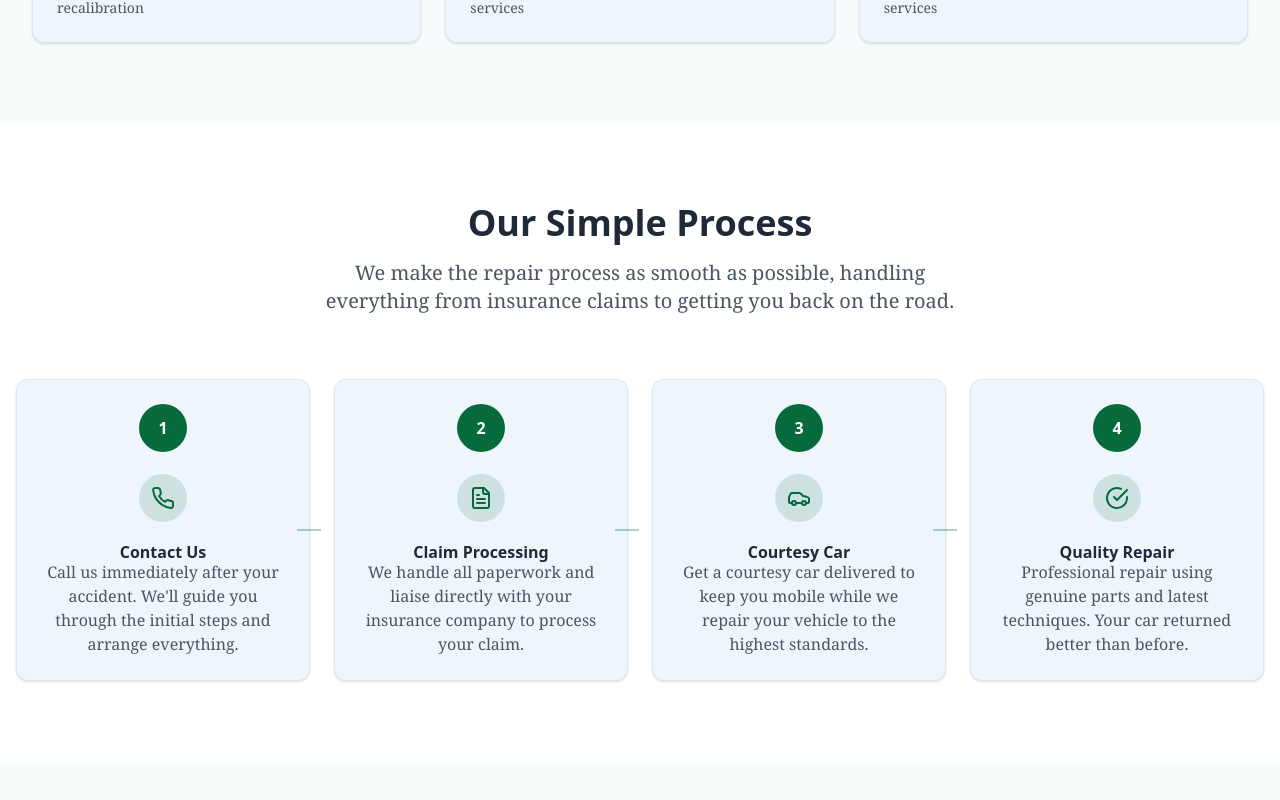
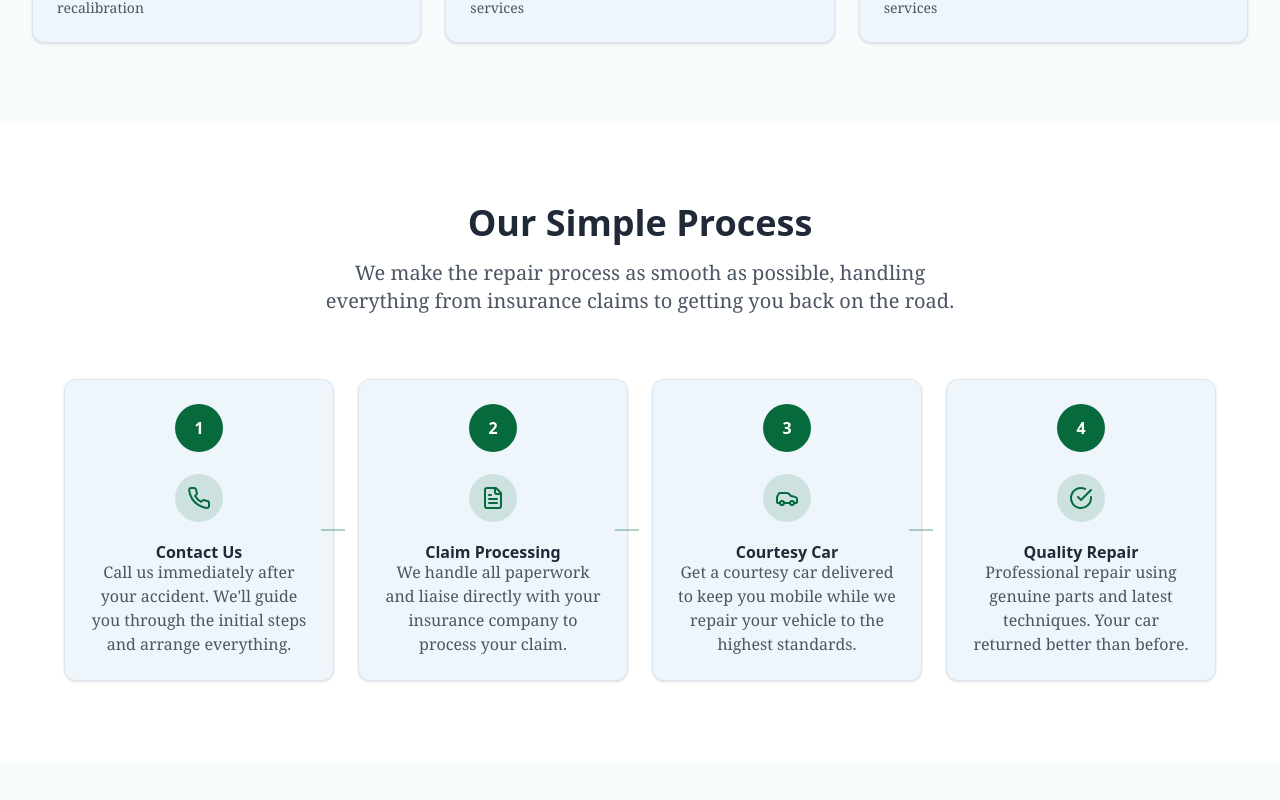
Before and after one commit to shandiru/kml, a React (Vite) app: page / in a window 1280 px wide. Shown: the part 1620-2420 px from the top of the page. Built offline with nearby package versions, Linux system fonts and the light colour scheme.

Commit message:
add padding service section

```diff
--- a/src/components/HomePage/ProcessSection.jsx
+++ b/src/components/HomePage/ProcessSection.jsx
@@ -91,7 +91,7 @@ export default function ProcessSection() {
   ];
 
   return (
-    <section id="process" className="py-20">
+    <section id="process" className="py-20 px-4 sm:px-6 lg:px-8 xl:px-12">
       <div className="container mx-auto px-4">
         {/* Heading */}
         <div className="text-center mb-16">
```
